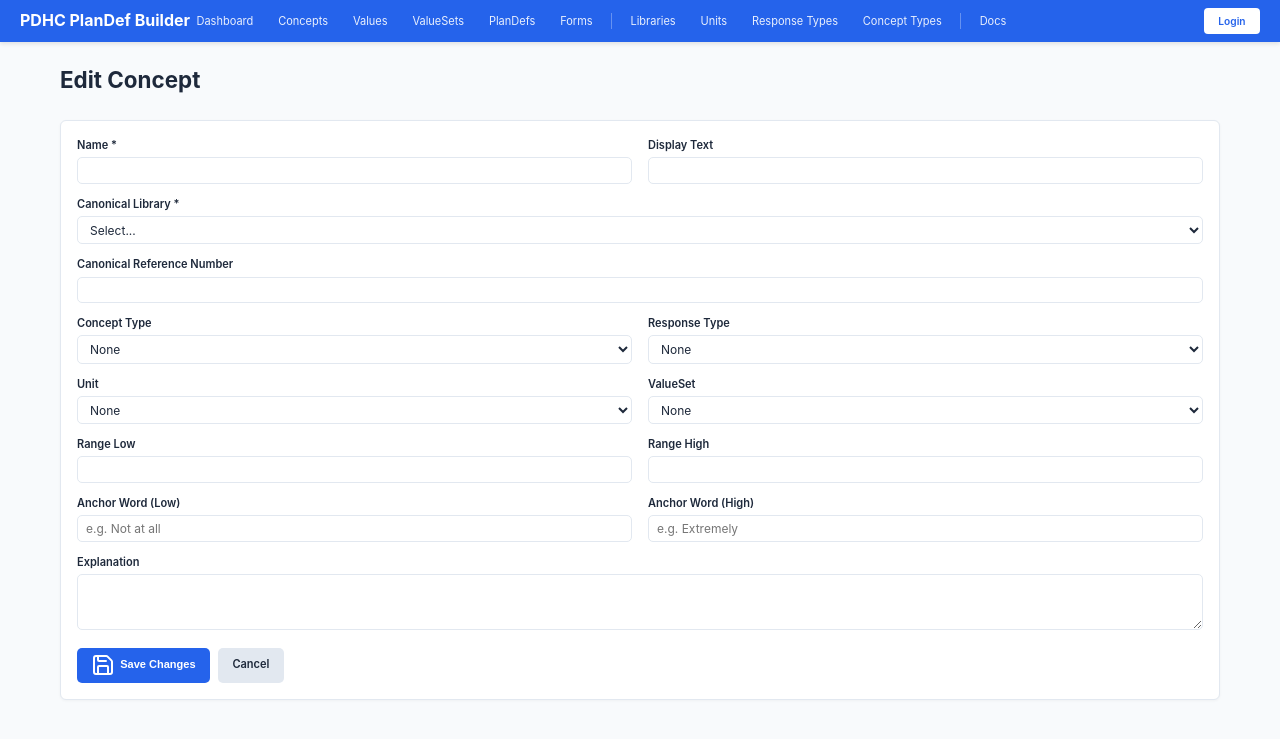
After one commit to profingvar/plan.pdhc, a Flask app: template planp/app/templates/concepts/edit.html in a window 1280 px wide. The commit adds this page. Shown: the top 739 px of the page. Run offline with Flask 3, Linux system fonts and the light colour scheme; the template is opened without the code that fills it, so the values that code supplies are empty; parts of the project's set-up code (start-up, migrations or seed data) failed here and were passed over.

Commit message:
plan.pdhc: concept editor — anchor texts, edit/delete, HATEOAS URL fields
- models/concept_models.py: add anchor_low_text / anchor_high_text fields
  on Concept (slider end-labels, e.g. "Not at all" / "Extremely") and add
  HATEOAS-style 'url' / '<rel>_url' fields to Concept, ValueSet, and
  ValueCatalog to_dict() outputs so API consumers can navigate between
  related resources without separate lookups. PLAN_BASE constant added.
- routes/concepts.py: new edit_concept and delete_concept routes, both
  SSO-gated via @sso_login_required. Edit reuses NameUniquenessService
  and the single-choice-requires-valueset business rule from create.
- templates/concepts/create.html: add anchor-low/high inputs and a live
  slider preview (vanilla JS) so authors see what their slider will look
  like as they fill in min/max + anchor words.
- templates/concepts/edit.html: new edit form mirroring create's shape.
- templates/concepts/view.html: surface anchor texts under range, and add
  Edit / Delete buttons in the page header.

Co-Authored-By: Claude Opus 4.7 <noreply@anthropic.com>

```diff
--- /dev/null
+++ b/planp/app/templates/concepts/edit.html
@@ -0,0 +1,172 @@
+{% extends "base.html" %}
+{% block title %}Edit {{ concept.concept_name }} — PDHC PlanDef Builder{% endblock %}
+
+{% block content %}
+<div class="page-header">
+  <h1>Edit Concept</h1>
+</div>
+
+<div class="card">
+  <form method="post">
+    <div class="form-row">
+      <div class="form-group">
+        <label for="concept_name">Name *</label>
+        <input type="text" id="concept_name" name="concept_name" class="form-control" required
+               value="{{ concept.concept_name }}">
+      </div>
+      <div class="form-group">
+        <label for="concept_display_text">Display Text</label>
+        <input type="text" id="concept_display_text" name="concept_display_text" class="form-control"
+               value="{{ concept.concept_display_text or '' }}">
+      </div>
+    </div>
+
+    <div class="form-group">
+      <label for="canonical_lib">Canonical Library *</label>
+      <select id="canonical_lib" name="canonical_lib" class="form-control" required>
+        <option value="">Select...</option>
+        {% for lib in canonical_libs %}
+        <option value="{{ lib.guid }}" {% if concept.canonical_lib == lib.guid %}selected{% endif %}>{{ lib.canonical_lib_name }}</option>
+        {% endfor %}
+      </select>
+    </div>
+
+    <div class="form-group">
+      <label for="canonical_refnumber">Canonical Reference Number</label>
+      <input type="text" id="canonical_refnumber" name="canonical_refnumber" class="form-control"
+             value="{{ concept.canonical_refnumber or '' }}">
+    </div>
+
+    <div class="form-row">
+      <div class="form-group">
+        <label for="concept_type">Concept Type</label>
+        <select id="concept_type" name="concept_type" class="form-control">
+          <option value="">None</option>
+          {% for ct in concept_types %}
+          <option value="{{ ct.guid }}" {% if concept.concept_type == ct.guid %}selected{% endif %}>{{ ct.concept_type_name }}</option>
+          {% endfor %}
+        </select>
+      </div>
+      <div class="form-group">
+        <label for="response_type">Response Type</label>
+        <select id="response_type" name="response_type" class="form-control">
+          <option value="">None</option>
+          {% for rt in response_types %}
+          <option value="{{ rt.guid }}" {% if concept.response_type == rt.guid %}selected{% endif %}>{{ rt.response_type_name }}</option>
+          {% endfor %}
+        </select>
+      </div>
+    </div>
+
+    <div class="form-row">
+      <div class="form-group">
+        <label for="unit">Unit</label>
+        <select id="unit" name="unit" class="form-control">
+          <option value="">None</option>
+          {% for u in units %}
+          <option value="{{ u.guid }}" {% if concept.unit == u.guid %}selected{% endif %}>{{ u.unit_name }}</option>
+          {% endfor %}
+        </select>
+      </div>
+      <div class="form-group">
+        <label for="valueset">ValueSet</label>
+        <select id="valueset" name="valueset" class="form-control">
+          <option value="">None</option>
+          {% for vs in valuesets %}
+          <option value="{{ vs.guid }}" {% if concept.valueset == vs.guid %}selected{% endif %}>{{ vs.valueset_name }}</option>
+          {% endfor %}
+        </select>
+      </div>
+    </div>
+
+    <!-- Range with slider -->
+    <div id="range-section">
+      <div class="form-row">
+        <div class="form-group">
+          <label for="range_low">Range Low</label>
+          <input type="number" step="any" id="range_low" name="range_low" class="form-control"
+                 value="{{ concept.range_low if concept.range_low is not none else '' }}">
+        </div>
+        <div class="form-group">
+          <label for="range_high">Range High</label>
+          <input type="number" step="any" id="range_high" name="range_high" class="form-control"
+                 value="{{ concept.range_high if concept.range_high is not none else '' }}">
+        </div>
+      </div>
+
+      <!-- Slider preview (visible when both range values set) -->
+      <div id="slider-preview" style="display:none;margin-bottom:1rem;">
+        <div style="display:flex;align-items:center;gap:0.75rem;">
+          <span id="anchor-low-label" style="font-size:0.85rem;color:var(--text-muted);min-width:80px;text-align:right;"></span>
+          <input type="range" id="slider-demo" style="flex:1;" disabled>
+          <span id="anchor-high-label" style="font-size:0.85rem;color:var(--text-muted);min-width:80px;"></span>
+        </div>
+      </div>
+
+      <!-- Anchor words (visible when slider/range response type) -->
+      <div id="anchor-section">
+        <div class="form-row">
+          <div class="form-group">
+            <label for="anchor_low_text">Anchor Word (Low)</label>
+            <input type="text" id="anchor_low_text" name="anchor_low_text" class="form-control"
+                   placeholder="e.g. Not at all"
+                   value="{{ concept.anchor_low_text or '' }}">
+          </div>
+          <div class="form-group">
+            <label for="anchor_high_text">Anchor Word (High)</label>
+            <input type="text" id="anchor_high_text" name="anchor_high_text" class="form-control"
+                   placeholder="e.g. Extremely"
+                   value="{{ concept.anchor_high_text or '' }}">
+          </div>
+        </div>
+      </div>
+    </div>
+
+    <div class="form-group">
+      <label for="concept_explain">Explanation</label>
+      <textarea id="concept_explain" name="concept_explain" class="form-control" rows="3">{{ concept.concept_explain or '' }}</textarea>
+    </div>
+
+    <div class="button-group">
+      <button type="submit" class="btn btn-primary"><i data-lucide="save"></i> Save Changes</button>
+      <a href="{{ url_for('concepts_web.view_concept', guid=concept.guid) }}" class="btn btn-secondary">Cancel</a>
+    </div>
+  </form>
+</div>
+{% endblock %}
+
+{% block extra_scripts %}
+<script>
+(function() {
+  var rangeLow = document.getElementById('range_low');
+  var rangeHigh = document.getElementById('range_high');
+  var anchorLow = document.getElementById('anchor_low_text');
+  var anchorHigh = document.getElementById('anchor_high_text');
+  var sliderPreview = document.getElementById('slider-preview');
+  var sliderDemo = document.getElementById('slider-demo');
+  var anchorLowLabel = document.getElementById('anchor-low-label');
+  var anchorHighLabel = document.getElementById('anchor-high-label');
+
+  function updateSlider() {
+    var lo = parseFloat(rangeLow.value);
+    var hi = parseFloat(rangeHigh.value);
+    if (!isNaN(lo) && !isNaN(hi) && lo < hi) {
+      sliderDemo.min = lo;
+      sliderDemo.max = hi;
+      sliderDemo.value = (lo + hi) / 2;
+      sliderPreview.style.display = 'block';
+    } else {
+      sliderPreview.style.display = 'none';
+    }
+    anchorLowLabel.textContent = anchorLow.value || '';
+    anchorHighLabel.textContent = anchorHigh.value || '';
+  }
+
+  rangeLow.addEventListener('input', updateSlider);
+  rangeHigh.addEventListener('input', updateSlider);
+  anchorLow.addEventListener('input', updateSlider);
+  anchorHigh.addEventListener('input', updateSlider);
+  updateSlider();
+})();
+</script>
+{% endblock %}
```
Also changed, not shown: planp/app/models/concept_models.py (+23 -2 lines), planp/app/routes/concepts.py (+68 -0 lines), planp/app/templates/concepts/create.html (+56 -0 lines), planp/app/templates/concepts/view.html (+11 -1 lines).
